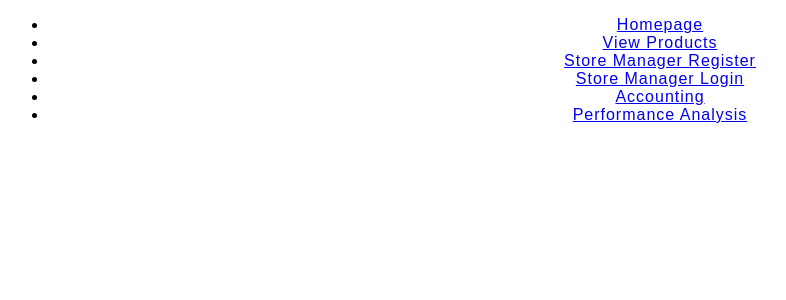
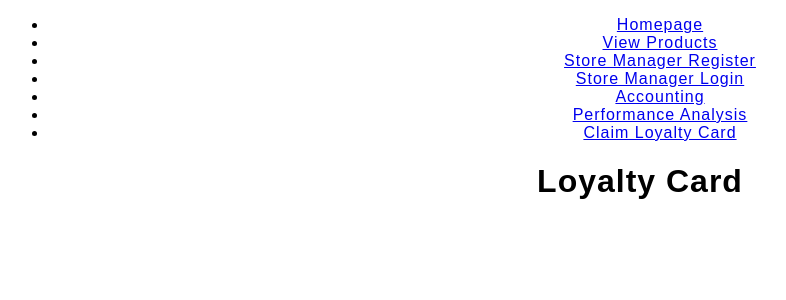
Before and after one commit to sabin2000pro/DEStore, a React (Create React App) app in the folder frontend/: page /loyaltycard in a window 1280 px wide. Shown: the top 300 px of the page, without its empty margins (0-786 px from the left). Built offline with nearby package versions, Linux system fonts and the light colour scheme.

Commit message:
Added send e-mail to edit product

```diff
--- a/frontend/src/App.js
+++ b/frontend/src/App.js
@@ -13,6 +13,7 @@ import AccountingPage from './presentation/AccountingPage';
 import ProductPage from './presentation/ProductPage';
 import PerformanceAnalysisPage from './presentation/PerformancePage';
 import FinancePage from './presentation/FinancePage';
+import LoyaltyCardPage from './presentation/LoyaltyCardPage';
 
 const App = () => { // Main App Component
   return (
@@ -28,6 +29,7 @@ const App = () => { // Main App Component
         <li> <a href = "/adminlogin">Store Manager Login</a>  </li>
         <li><a href = "/accounting">Accounting</a></li>
         <li><a href = "/performanceanalysis">Performance Analysis</a></li>
+        <li><a href = "/loyaltycard">Claim Loyalty Card</a></li>
 
       </ul>
     </nav>
@@ -44,6 +46,7 @@ const App = () => { // Main App Component
           <Route exact path = "/accounting" component = {AccountingPage} />
           <Route exact path = "/performanceanalysis" component = {PerformanceAnalysisPage} />
           <Route exact path = "/enablingfinance/:id" component = {FinancePage} />
+          <Route exact path = "/loyaltycard" component = {LoyaltyCardPage} />
        </Switch>
 
     </div>
--- a/frontend/src/presentation/AccountingPage.js
+++ b/frontend/src/presentation/AccountingPage.js
@@ -9,7 +9,7 @@ const AccountingPage = () => {
     const [displayed, setDisplay] = useState(false);
 
     useEffect(() => {
-        return getCustomerOrders()
+        return getCustomerOrders(); // Call function to get orders
     }, [])
 
         const getCustomerOrders = async () => {
--- /dev/null
+++ b/frontend/src/presentation/LoyaltyCardPage.js
@@ -0,0 +1,11 @@
+import React from 'react'
+
+const LoyaltyCardPage = () => {
+    return (
+        <div>
+            <h1>Loyalty Card</h1>
+        </div>
+    )
+}
+
+export default LoyaltyCardPage
```
Also changed, not shown: 1 other file (tests, documents, lock files or other folders).
